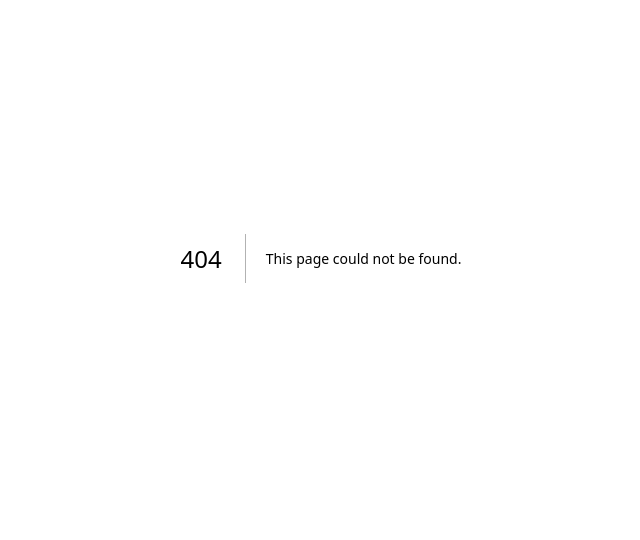
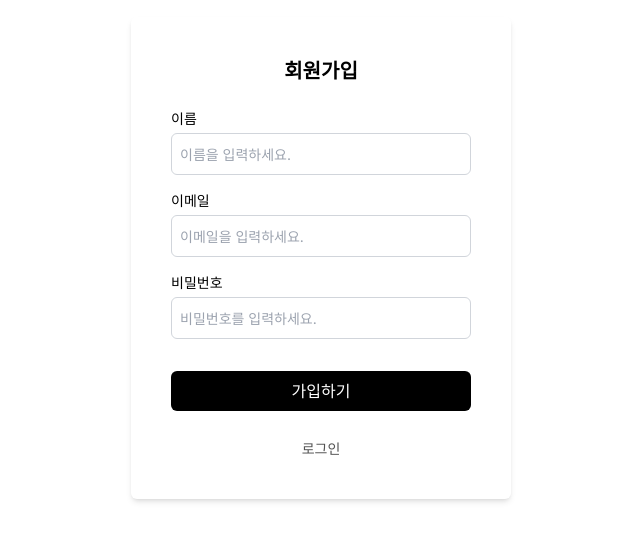
Before and after one commit to so-zero/e-shop, a Next.js app: page /sign-up in a window 1280 px wide. Before the commit this address had no page. Shown: the part 142-682 px from the top of the page, without its empty margins (319-959 px from the left). Built offline with nearby package versions, Linux system fonts and the light colour scheme.

Commit message:
Register 구현

```diff
--- /dev/null
+++ b/app/api/register/route.ts
@@ -0,0 +1,29 @@
+import bcrypt from "bcrypt";
+import prisma from "@/libs/prismadb";
+import { NextResponse } from "next/server";
+
+export const POST = async (request: Request) => {
+  try {
+    const body = await request.json();
+    const { email, name, password } = body;
+
+    if (!email || !name || !password) {
+      return new NextResponse("Fill in all fields.", { status: 400 });
+    }
+
+    const hashedPassword = await bcrypt.hash(password, 12);
+
+    const user = await prisma.user.create({
+      data: {
+        name,
+        email,
+        password: hashedPassword,
+      },
+    });
+
+    return NextResponse.json(user);
+  } catch (error: any) {
+    console.log(error, "REGISTRATION_ERROR");
+    return new NextResponse("Internal Error", { status: 500 });
+  }
+};
--- /dev/null
+++ b/app/sign-up/components/AuthForm.tsx
@@ -0,0 +1,90 @@
+"use client";
+
+import React, { useState } from "react";
+import Link from "next/link";
+import { useRouter } from "next/navigation";
+import axios from "axios";
+
+const AuthForm = () => {
+  const router = useRouter();
+  const [user, setUser] = useState({
+    name: "",
+    email: "",
+    password: "",
+  });
+
+  const Register = () => {
+    const data = {
+      name: user.name,
+      email: user.email,
+      password: user.password,
+    };
+
+    axios
+      .post("/api/register", data)
+      .then((response) => {
+        console.log(response);
+      })
+      .catch((error) => {
+        console.log(error);
+      })
+      .finally(() => {
+        router.push("/sign-in");
+      });
+  };
+
+  return (
+    <div className="flex flex-col items-center justify-center min-h-screen py-2">
+      <div className="p-10 rounded-md shadow-md flex flex-col">
+        <h1 className="text-xl font-semibold mb-6 text-center">회원가입</h1>
+        <label htmlFor="name" className="text-sm">
+          이름
+        </label>
+        <input
+          type="text"
+          id="name"
+          placeholder="이름을 입력하세요."
+          value={user.name}
+          onChange={(e) => setUser({ ...user, name: e.target.value })}
+          className="mt-1 p-2 border-gray-300 border-[1px] rounded-md w-[300px] mb-4 focus:outline-none focus:border-gray-600 text-black placeholder:text-sm"
+        />
+        <label htmlFor="email" className="text-sm">
+          이메일
+        </label>
+        <input
+          type="email"
+          id="email"
+          placeholder="이메일을 입력하세요."
+          value={user.email}
+          onChange={(e) => setUser({ ...user, email: e.target.value })}
+          className="mt-1 p-2 border-gray-300 border-[1px] rounded-md w-[300px] mb-4 focus:outline-none focus:border-gray-600 text-black placeholder:text-sm"
+        />
+        <label htmlFor="password" className="text-sm">
+          비밀번호
+        </label>
+        <input
+          type="password"
+          id="password"
+          placeholder="비밀번호를 입력하세요."
+          value={user.password}
+          onChange={(e) => setUser({ ...user, password: e.target.value })}
+          className="mt-1 p-2 border-gray-300 border-[1px] rounded-md w-[300px] mb-4 focus:outline-none focus:border-gray-600 text-black placeholder:text-sm"
+        />
+        <button
+          onClick={Register}
+          className="p-2 bg-black text-white mt-4 mb-4 rounded-md hover:bg-gray-600 transition"
+        >
+          가입하기
+        </button>
+        <Link
+          href="sign-in"
+          className="text-sm text-center mt-3 text-neutral-600 hover:underline transition"
+        >
+          로그인
+        </Link>
+      </div>
+    </div>
+  );
+};
+
+export default AuthForm;
--- /dev/null
+++ b/app/sign-up/page.tsx
@@ -0,0 +1,8 @@
+import React from "react";
+import AuthForm from "./components/AuthForm";
+
+const page = () => {
+  return <AuthForm />;
+};
+
+export default page;
```
